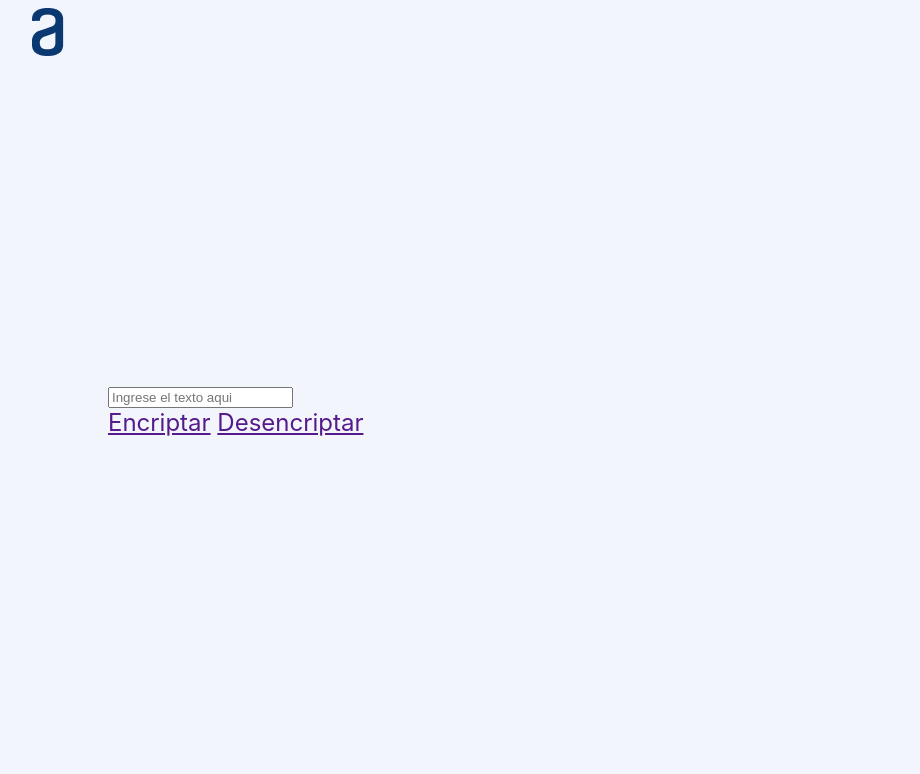
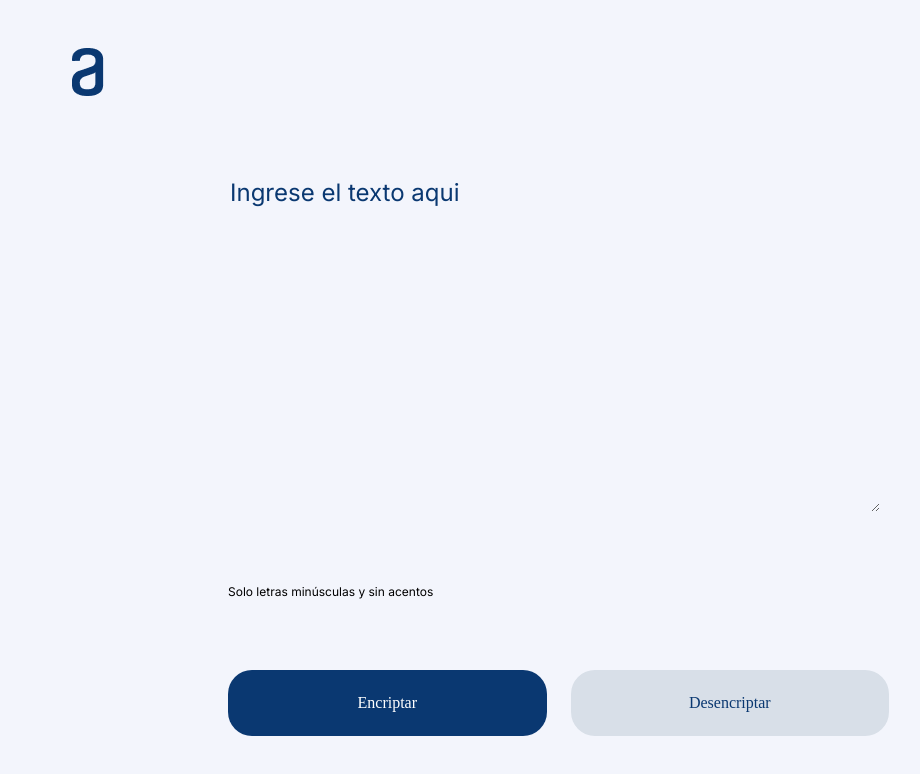
Before and after one commit to OsvaldoCorneli/encriptador_de_texto, a plain HTML site: page index.html in a window 1280 px wide. Shown: the whole page, without its empty margins (20-940 px from the left). Drawn offline with Linux system fonts and the light colour scheme.

Commit message:
Agregue estilos y algunas etiquetas en desktop

```diff
--- a/index.css
+++ b/index.css
@@ -1,6 +1,12 @@
+@import url('https://fonts.googleapis.com/css2?family=Inter:ital,opsz,wght@0,14..32,100..900;1,14..32,100..900&display=swap');
+
 :root{
     --color-princial: #F3F5FC;
 
+}
+
+*{
+    box-sizing: border-box;
 }
 
 body{
@@ -14,17 +20,61 @@ main{
     height: 100vh;
 }
 
-.contenedor__input{
-    align-self: center;
-    justify-content: space-around;
-    background-color: var(--color-princial);
-    border: none;
-    color: #0A3871;
-    font-family: inter;
-    font-size: 1.5rem;
+.contenedor__imagen img{
+    margin: 40px 40px 0 40px;
 }
 
-input{
+.contenedor__input{
+    display: flex;
+    flex-direction: column;
+    justify-content: space-between;
+
+}
+
+.contenedor__input textarea{
+    background-color: var(--color-princial);
+    font-family: "Inter", sans-serif;
+    font-weight: 400px;
+    color: #0A3871;
+    border: none;
+    outline: none;
+    font-size: 1.5rem;
+    width: 93%;
+    height: 42vh;
+    margin: 168px 0 0 40px;
+}
+
+.contenedor__input span{
+    font-family: "Inter", sans-serif;
+    font-weight: 400px;
+    font-size: 0.75rem;
+    margin: 0 0 0 40px;
+}
+
+textarea::placeholder {
+  color: #0A3871;
+  /* opacity: 1; */
+}
 
 
+.contenedor__botones{
+    display: flex;
+    gap: 24px;
+    margin: 0 0 72px 40px;
 }
+
+#boton__encriptar{
+    color: white;
+    border-radius: 24px;
+    text-decoration: none;
+    background-color: #0A3871;
+    padding: 24px 129.5px;
+}
+
+#boton__desencriptar{
+    color: #0A3871;
+    border-radius: 24px;
+    text-decoration: none;
+    background-color: #D8DFE8;
+    padding: 24px 118.4px;
+}
--- a/index.html
+++ b/index.html
@@ -13,10 +13,11 @@
 
         </div>
         <div class="contenedor__input">
-            <input name="" id="" placeholder="Ingrese el texto aqui">
+            <textarea name="" id="" placeholder="Ingrese el texto aqui"></textarea>
+            <span>Solo letras minúsculas y sin acentos</span>
             <div class="contenedor__botones">
-                <a href="">Encriptar</a>
-                <a href="">Desencriptar</a>
+                <a href="" id="boton__encriptar">Encriptar</a>
+                <a href="" id="boton__desencriptar">Desencriptar</a>
 
             </div>
         </div>
```
